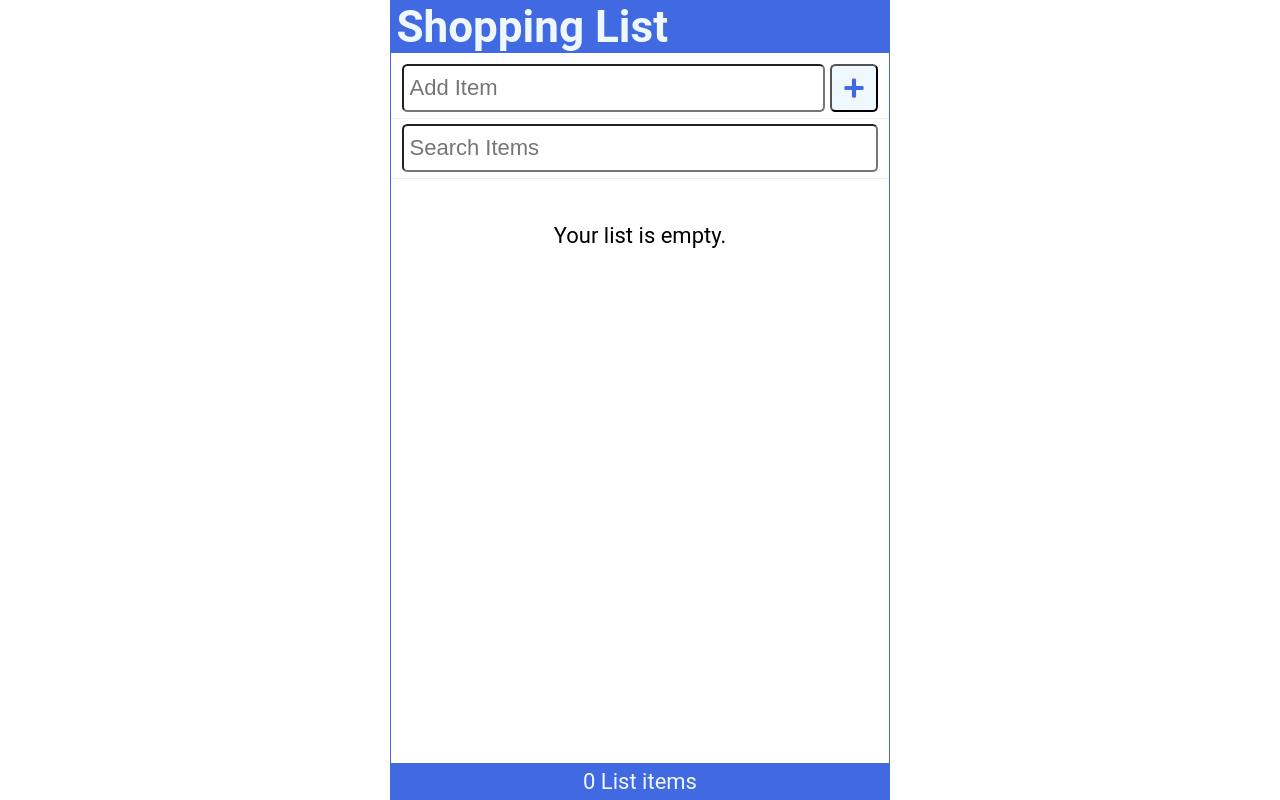
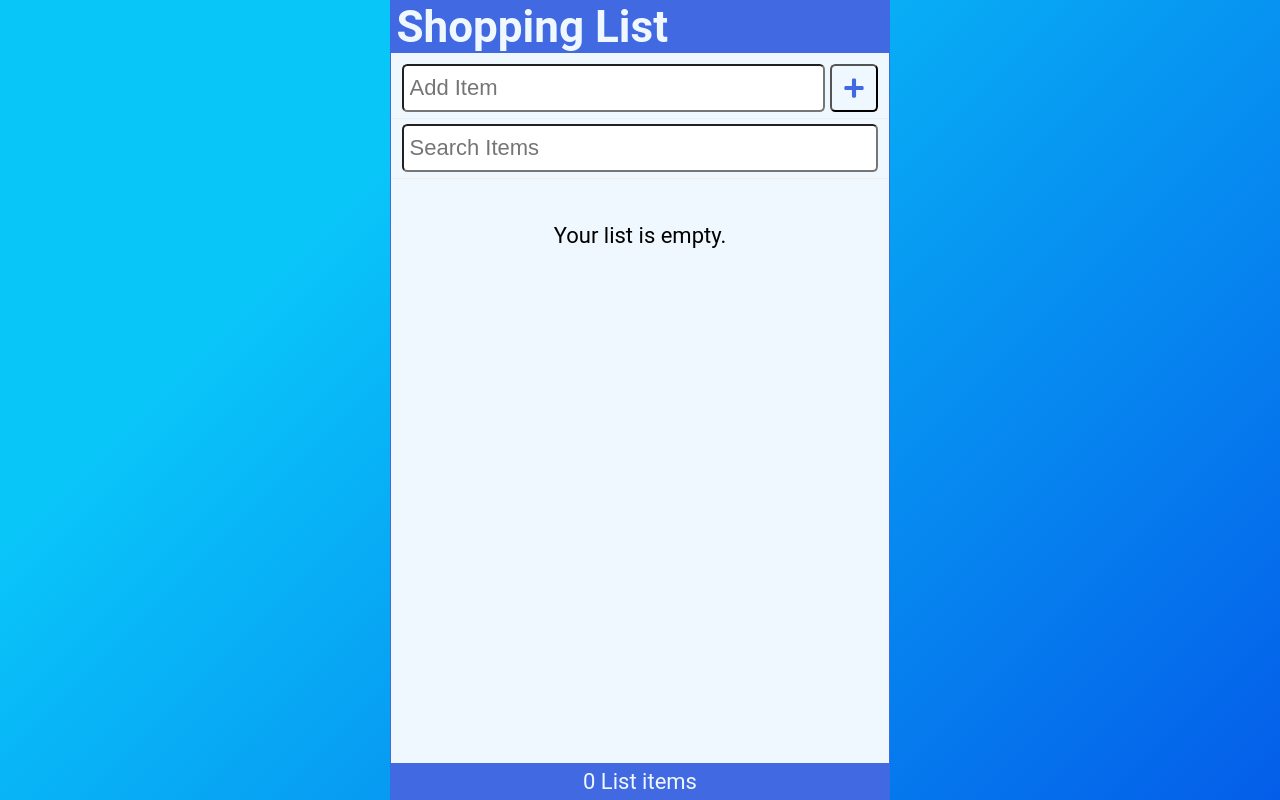
Before and after one commit to Chris-isCoding/shopping-list, a React (Create React App) app: page / in a window 1280 px wide. Built offline with nearby package versions, Linux system fonts and the light colour scheme.

Commit message:
feat[css]: Add background color

```diff
--- a/src/index.css
+++ b/src/index.css
@@ -9,6 +9,8 @@ html {
 }
 
 body {
+  background-color: #045de9;
+  background-image: linear-gradient(315deg, #045de9 0%, #09c6f9 74%);
   min-height: 100vh;
   font-family: 'Roboto', 'Oxygen', 'Ubuntu', 'Cantarell', 'Fira Sans',
     'Droid Sans', 'Helvetica Neue', sans-serif;
@@ -17,6 +19,7 @@ body {
 }
 
 .App {
+  background-color: aliceblue;
   display: flex;
   flex-direction: column;
   justify-content: center;
```
